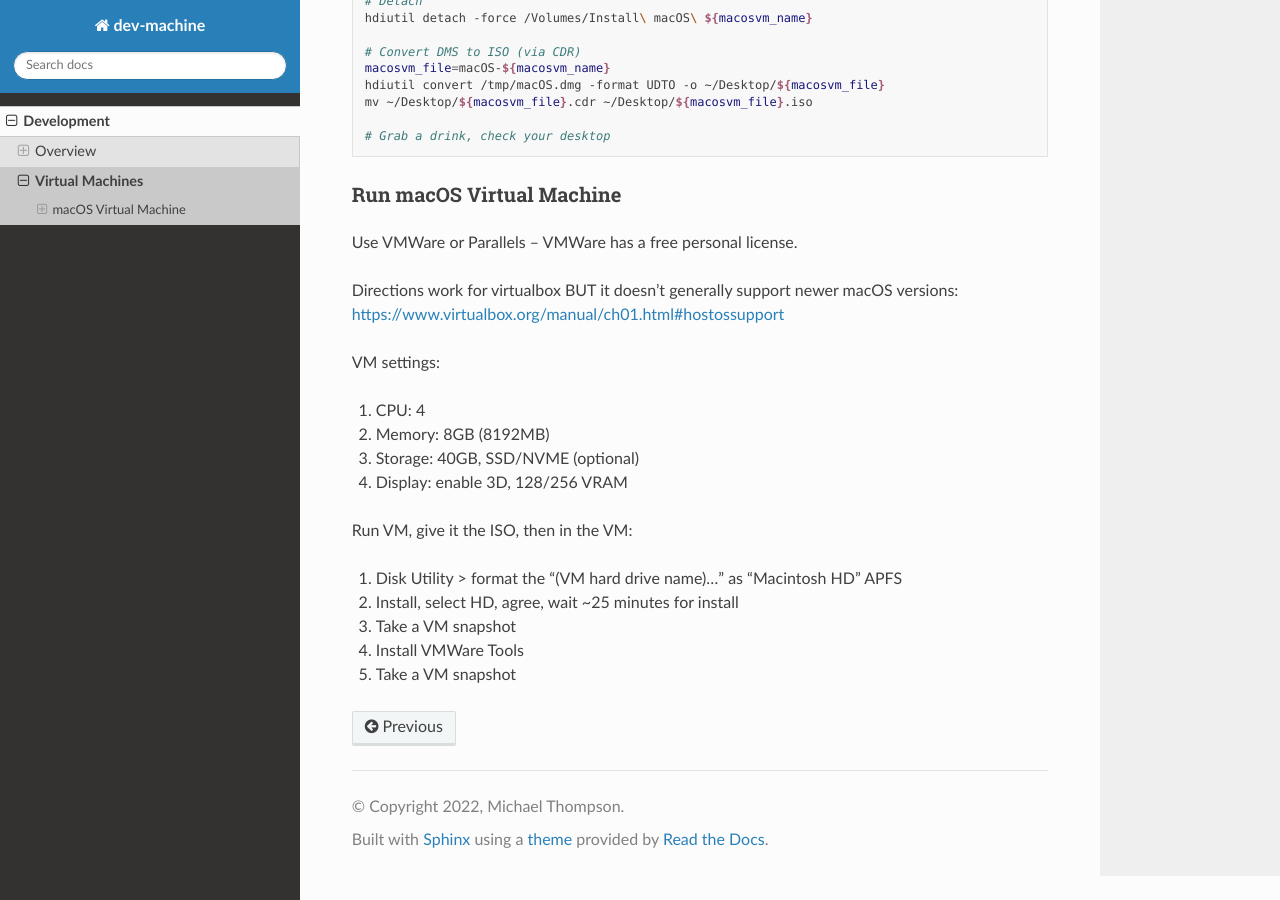
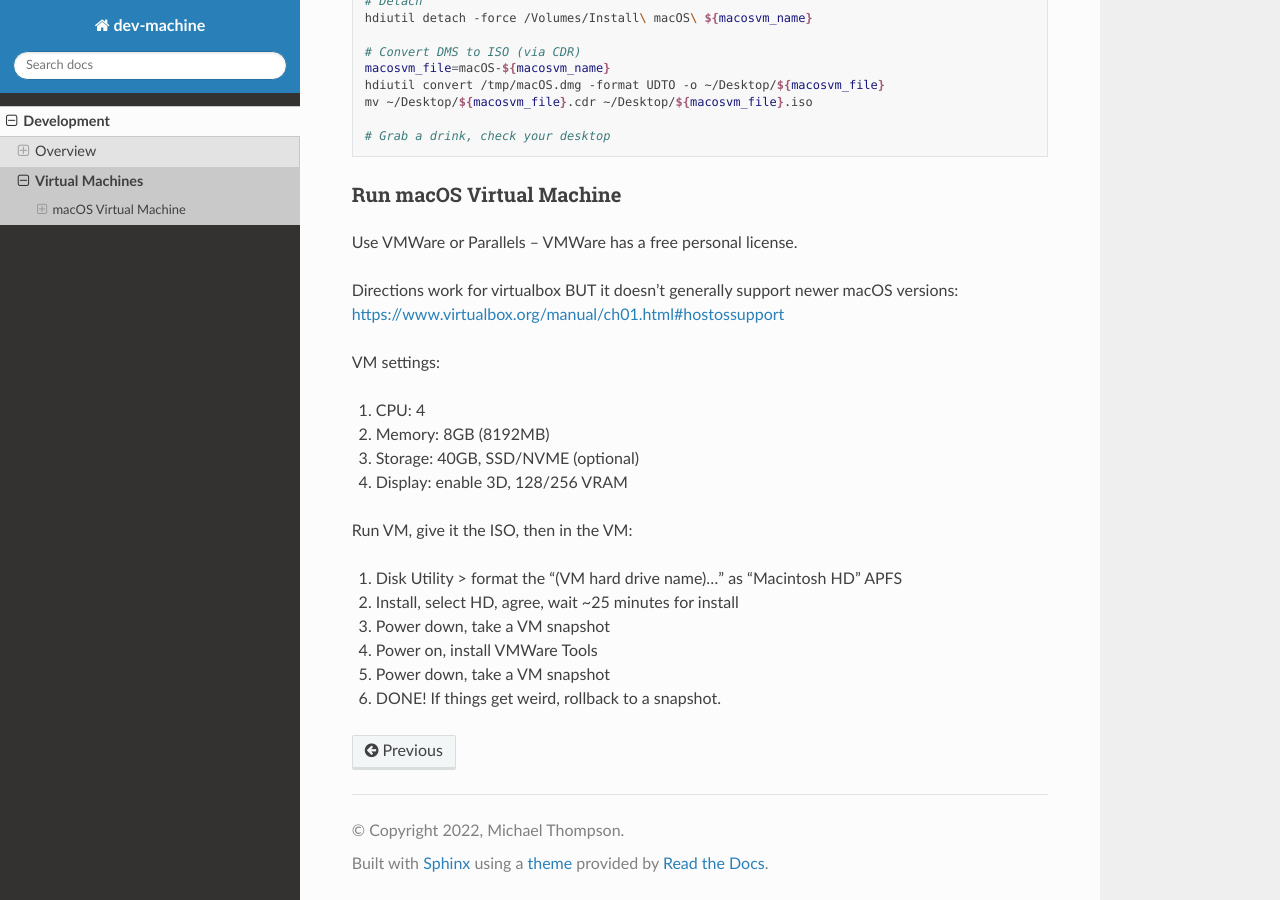
Before and after one commit to ActionScripted/dev-machine, a Sphinx documentation site: the page built from docs/source/development/virtual-machines.md, in a window 1280 px wide and 900 px high, scrolled down 708 px. Built offline with Sphinx 7.4.7 and the Read the Docs theme 2.0.0, drawn with Linux system fonts in a browser that asks for light colours.

Commit message:
tweaking vm docs

```diff
--- a/docs/source/development/virtual-machines.md
+++ b/docs/source/development/virtual-machines.md
@@ -55,6 +55,7 @@ Run VM, give it the ISO, then in the VM:
 
 1. Disk Utility > format the "(VM hard drive name)..." as "Macintosh HD" APFS
 2. Install, select HD, agree, wait ~25 minutes for install
-3. Take a VM snapshot
-4. Install VMWare Tools
-5. Take a VM snapshot
+3. Power down, take a VM snapshot
+4. Power on, install VMWare Tools
+5. Power down, take a VM snapshot
+6. DONE! If things get weird, rollback to a snapshot.
```
